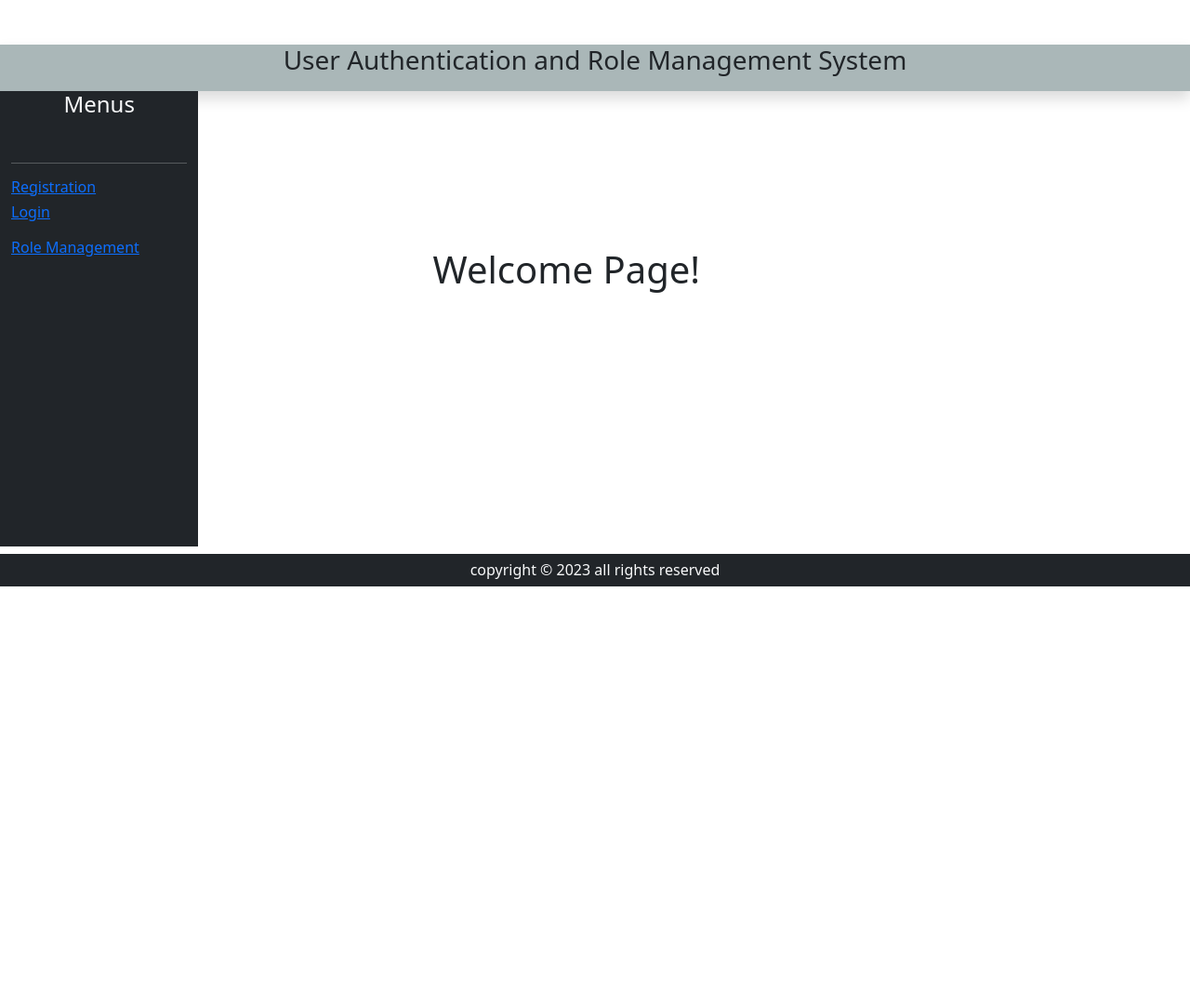
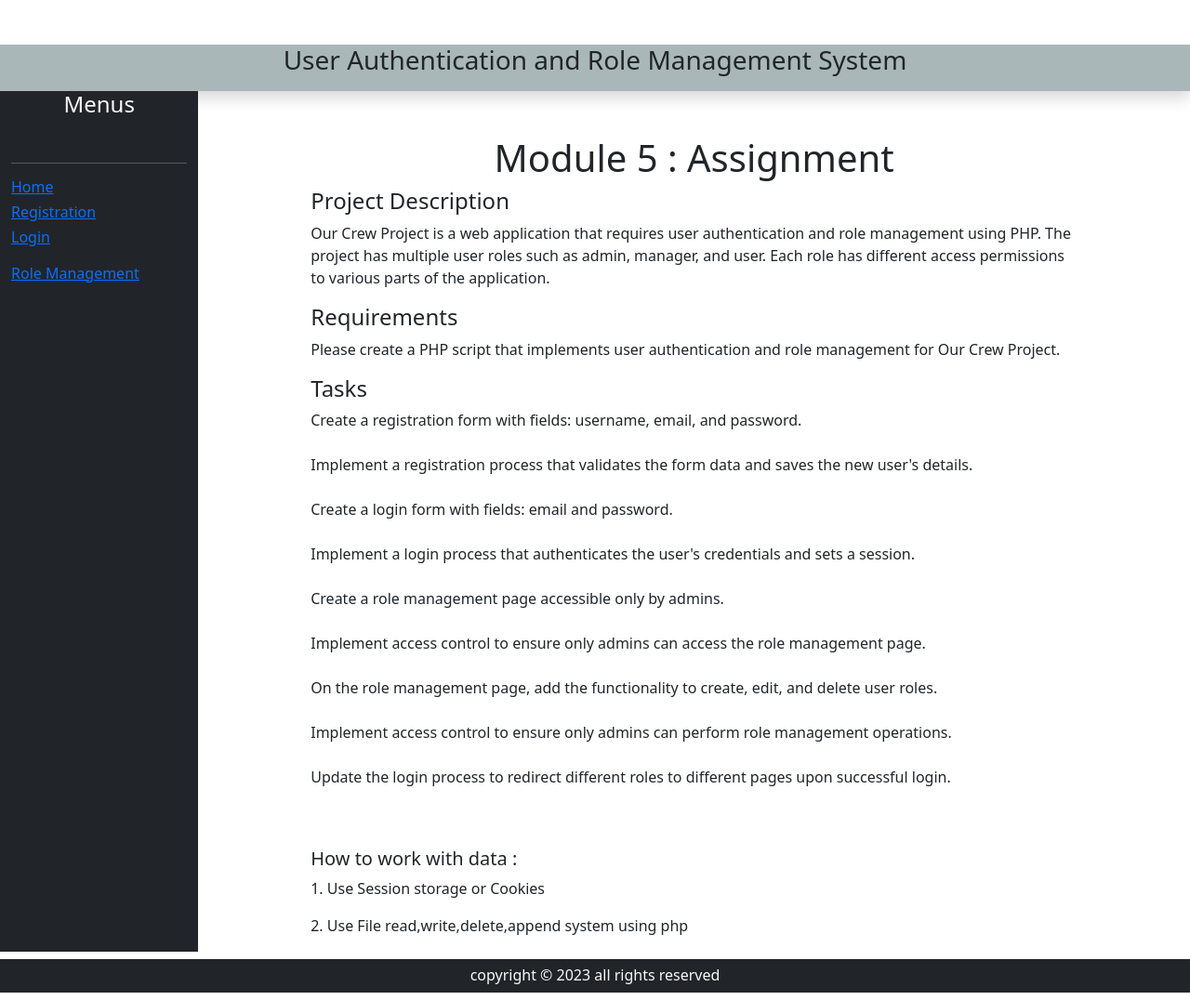
Before and after one commit to ihk2017/Assignment_by_hasan, a PHP site: page / in a window 1280 px wide. Shown: the whole page at 93% size. Before the commit the page ends 631 px from the top, so only its background shows below. Run offline with PHP 8.4, Linux system fonts and the light colour scheme.

Commit message:
assignment_module5

```diff
--- a/app_manage/menu.php
+++ b/app_manage/menu.php
@@ -5,10 +5,10 @@
 
            </div>
            <div class="menus text-start">
+                <h6><a href="index.php">Home</a></h6>
                 <h6><a href="registration.php">Registration</a></h6>
                 <h6><a href="login.php">Login</a</h6><br/><br/>
                 <h6><a href="role_managementaccess.php">Role Management</a></h6><br/>
-
            </div>
 
         </div>
--- a/index.php
+++ b/index.php
@@ -1,9 +1,8 @@
 
 <?php
-session_start();
+
 include 'app_manage/header.php';
 ?>
-
 <body>
     <div class="container-fluid shadow indexreg text-center ">
         <h3 class="mt-5" >User Authentication and Role Management System</h3>
@@ -13,13 +12,48 @@ include 'app_manage/header.php';
         <?php
             include 'app_manage/menu.php';
         ?>
+        <div class="col-md-10 text-center ">
+            <div class="container-fluid">
+                <div class="row mt-5">
+                    <div class="col-md-1"></div>
+                    <div class="col-md-10">
+                    <h1>Module 5 : Assignment</h1>
+                    <h4 class="text-start">Project Description</h4>
+                    <p class="text-start" >Our Crew Project is a web application that requires user authentication and role management using PHP. The project has multiple user roles such as admin, manager, and user. Each role has different access permissions to various parts of the application. </p>
+                    <h4 class="text-start">Requirements</h4>
+                    <p class="text-start">Please create a PHP script that implements user authentication and role management for Our Crew Project. </p>
+                    <h4 class="text-start">Tasks</h4>
+                    <p class="text-start">
+                    Create a registration form with fields: username, email, and password.<br/><br/>
 
-        <div class="col-md-10 text-center bodyarea relative">
-            <h1 class="wc" >Welcome Page!</h1>
+                    Implement a registration process that validates the form data and saves the new user's details.<br/><br/>
+
+                    Create a login form with fields: email and password.<br/><br/>
+
+                    Implement a login process that authenticates the user's credentials and sets a session.<br/><br/>
+
+                    Create a role management page accessible only by admins.<br/><br/>
+
+                    Implement access control to ensure only admins can access the role management page.<br/><br/>
+
+                    On the role management page, add the functionality to create, edit, and delete user roles.<br/><br/>
+
+                    Implement access control to ensure only admins can perform role management operations.<br/><br/>
+
+                    Update the login process to redirect different roles to different pages upon successful login.</p><br/><br/>
+                    <h5 class="text-start">How to work with data : </h5>
+                    <p class="text-start" >1. Use  Session storage or Cookies </p>
+                    <p class="text-start">2. Use File read,write,delete,append system using php</p>
+                    </div>
+                    <div class="col-md-1"></div>
+                </div>
+            </div>
         </div>
     </div>
 </div>
 
+
+
 <?php
 include 'app_manage/footer.php';
 ?>
--- a/role_edit.txt
+++ b/role_edit.txt
@@ -1 +1 @@
- sdfghjk
+ cghbjk
```
Also changed, not shown: 1 other file.
